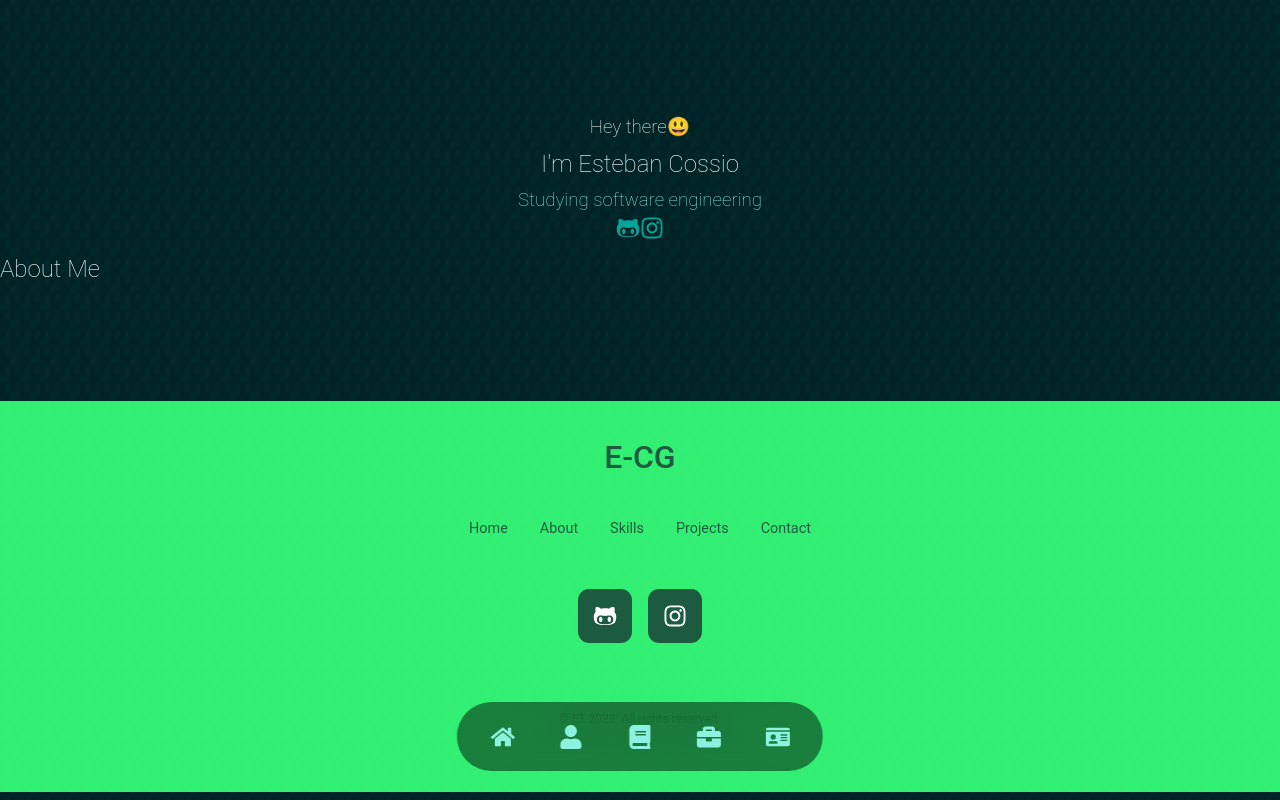
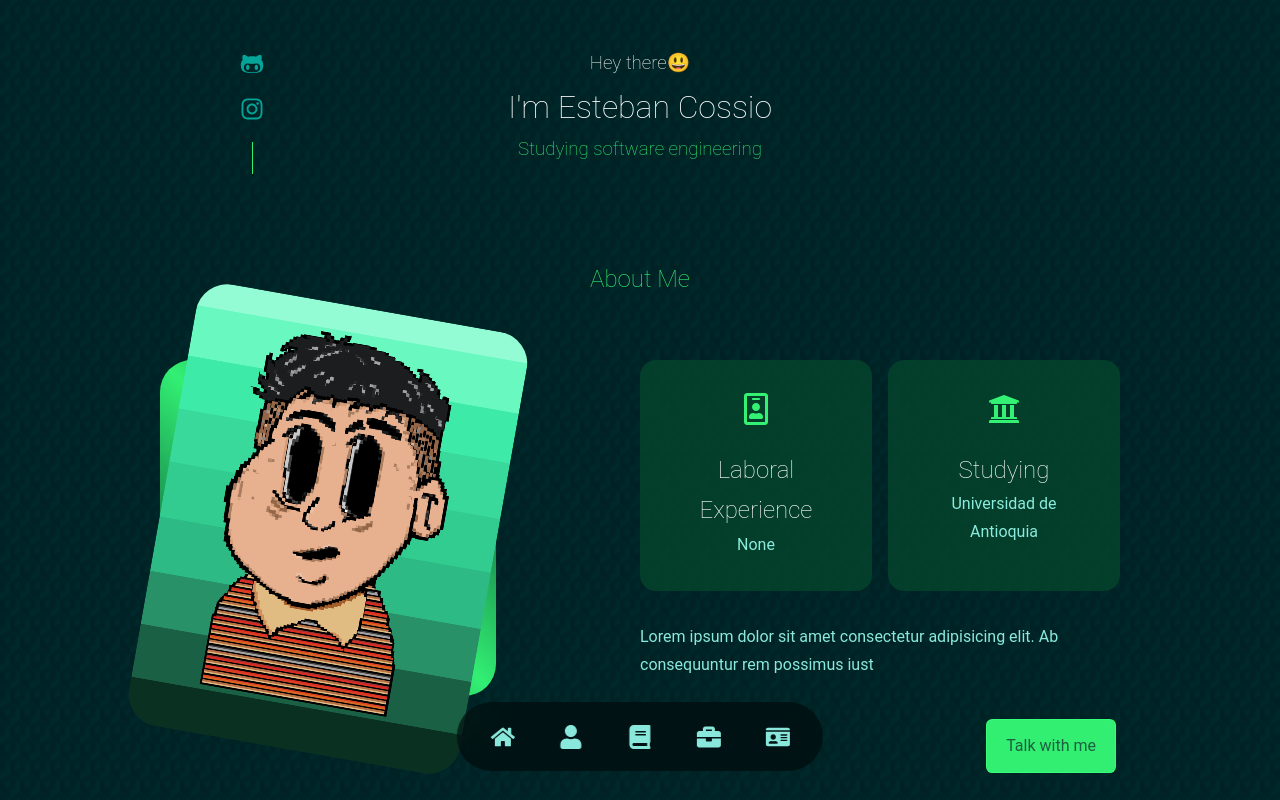
Before and after one commit to E-CG/Portfolio-React, a React (Vite) app: page / in a window 1280 px wide. Shown: the top 800 px of the page. Built offline with nearby package versions, Linux system fonts and the light colour scheme; a web font is replaced by a local one.

Commit message:
Fixed header socials. Made about me. Change photo

```diff
--- a/src/App.jsx
+++ b/src/App.jsx
@@ -8,8 +8,8 @@ const App = () => {
   return (
     <>
       <Header />
+      <Bar />
       <Landing/>
-      <Bar />
       <Footer />
     </>
   );
--- a/src/components/header/Header.jsx
+++ b/src/components/header/Header.jsx
@@ -7,8 +7,8 @@ const Header = () => {
     <header id="home">
       <div className="container header_container">
         <h3>Hey there😃</h3>
-        <h2>I'm Esteban Cossio</h2>
-        <h3 id="text-light">Studying software engineering</h3>
+        <h1>I'm Esteban Cossio</h1>
+        <h3 className="text-light">Studying software engineering</h3>
         <HeaderSocials />
       </div>
     </header>
--- a/src/components/header/HeaderSocials.jsx
+++ b/src/components/header/HeaderSocials.jsx
@@ -4,7 +4,7 @@ import { FaInstagram } from "react-icons/fa";
 
 const HeaderSocials = () => {
   return (
-    <div classname="header_social">
+    <div className="header_socials">
       <a href="https://github.com/E-CG" target="_blank" rel="noreferrer">
         <FaGithubAlt id="icon" />
       </a>
--- a/src/components/header/header.css
+++ b/src/components/header/header.css
@@ -1,6 +1,7 @@
 header {
   height: 100%;
-  padding-top: 7rem;
+  padding-top: 3rem;
+  padding-bottom: 4rem;
   overflow: hidden;
 }
 
@@ -11,20 +12,20 @@ header {
 }
 
 .header_socials {
+  align-items: center;
+  bottom: -0.5rem;
   display: flex;
   flex-direction: column;
-  align-items: center;
-  gap: 1rem;
+  gap: 0.8rem;
+  left: 5rem;
   position: absolute;
-  left: 5rem;
-  bottom: 1rem;
 }
 
 .header_socials::after {
+  background: var(--color-primary);
   content: "";
+  height: 2rem;
   width: 1px;
-  height: 8rem;
-  background: var(--color-primary-variant);
 }
 
 @media screen and (max-width: 1024px) {
--- a/src/components/landing/Landing.jsx
+++ b/src/components/landing/Landing.jsx
@@ -1,10 +1,41 @@
 import React from "react";
+import { FaRegIdBadge } from "react-icons/fa";
+import { FaUniversity } from "react-icons/fa";
+import ME from "../../assets/me.png";
 import "./landing.css";
 
 const Landing = () => {
   return (
     <section id="about">
-      <h2>About Me</h2>
+      <h2 id="title-section">About Me</h2>
+      <div className="container about_container">
+        <div className="about_me">
+          <div className="about_me-img">
+            <img src={ME} alt="me" />
+          </div>
+        </div>
+        <div className="about_content">
+          <div className="about_cards">
+            <article className="about_card">
+              <FaRegIdBadge id="about_icon" />
+              <h5>Laboral Experience</h5>
+              <small>None</small>
+            </article>
+            <article className="about_card">
+              <FaUniversity id="about_icon" />
+              <h5>Studying</h5>
+              <small>Universidad de Antioquia</small>
+            </article>
+          </div>
+          <p>
+            Lorem ipsum dolor sit amet consectetur adipisicing elit. Ab
+            consequuntur rem possimus iust
+          </p>
+          <a href="#contact" className="btn btn-primary">
+            Talk with me
+          </a>
+        </div>
+      </div>
     </section>
   );
 };
--- a/src/components/landing/landing.css
+++ b/src/components/landing/landing.css
@@ -0,0 +1,114 @@
+.about_container {
+  display: grid;
+  grid-template-columns: 35% 50%;
+  gap: 15%;
+  padding-top: 0.8rem;
+  padding-bottom: 5rem;
+}
+
+.about_me {
+  width: 100%;
+  aspect-ratio: 1/1;
+  border-radius: 2rem;
+  background: linear-gradient(
+    45deg,
+    transparent,
+    var(--color-primary),
+    transparent
+  );
+  display: grid;
+  place-items: center;
+}
+
+.about_me-img {
+  border-radius: 2rem;
+  overflow: hidden;
+  transform: rotate(10deg);
+  transition: var(--transition);
+}
+
+.about_me-img:hover {
+  transform: rotate(0);
+}
+
+.about_cards {
+  display: grid;
+  grid-template-columns: repeat(2, 1fr);
+  gap: 1rem;
+}
+
+.about_card {
+  background: var(--color-bg-variant);
+  border: 1px solid transparent;
+  border-radius: 1rem;
+  padding: 2rem;
+  text-align: center;
+  transition: var(--transition);
+}
+
+.about_card:hover {
+  background: transparent;
+  border-color: var(--color-primary-variant);
+  cursor: default;
+}
+
+#about_icon {
+  color: var(--color-primary);
+  font-size: 2rem;
+  margin-bottom: 1rem;
+}
+
+#title-section {
+  padding-top: 1.8rem;
+  text-align: center;
+}
+
+.about_card h5 {
+  font-size: 1.5rem;
+}
+
+.about_card small {
+  font-size: 1rem;
+  color: var(--color-light);
+}
+
+.about_content p {
+  margin: 2rem 0 2.6rem;
+  color: var(--color-light);
+}
+
+@media screen and (max-width: 1024px) {
+  .about_container {
+    grid-template-columns: 1fr;
+    gap: 0;
+  }
+
+  .about_me {
+    width: 50%;
+    margin: 2rem auto 4rem;
+  }
+
+  .about_content p {
+    margin: 1rem 0 1.5rem;
+  }
+}
+
+@media screen and (max-width: 600px) {
+  .about_me {
+    width: 65%;
+    margin: 0rem auto 3rem;
+  }
+
+  .about_cards {
+    grid-template-columns: 1fr 1fr;
+    gap: 1rem;
+  }
+
+  .about_content {
+    text-align: center;
+  }
+
+  .about_content p {
+    margin: 1.5rem 0;
+  }
+}
--- a/src/index.css
+++ b/src/index.css
@@ -41,6 +41,30 @@ body {
   background-image: url(./assets/pattern-bg.png);
 }
 
+.btn {
+  width: max-content;
+  display: inline-block;
+  color: var(--color-primary);
+  padding: 0.75rem 1.2rem;
+  position: absolute;
+  right: 12.8%;
+  border-radius: 0.4rem;
+  cursor: pointer;
+  border: 1px solid var(--color-primary);
+  transition: var(--transition);
+}
+
+.btn:hover {
+  background-color: var(--color-white);
+  color: var(--color-bg);
+  border-color: transparent;
+}
+
+.btn-primary {
+  background-color: var(--color-primary);
+  color: var(--color-bg);
+}
+
 a {
   /* Little animation for links */
   transition: var(--transition);
@@ -57,6 +81,20 @@ h3,
 h4,
 h5 {
   font-weight: 200;
+}
+
+section > h2,
+section > h5 {
+  color: var(--color-primary);
+  margin-bottom: 3rem;
+}
+
+section > h2 {
+  color: var(--color-primary);
+}
+
+.text-light {
+  color: var(--color-primary);
 }
 
 img {
```
Also changed, not shown: src/assets/me.png (added).
